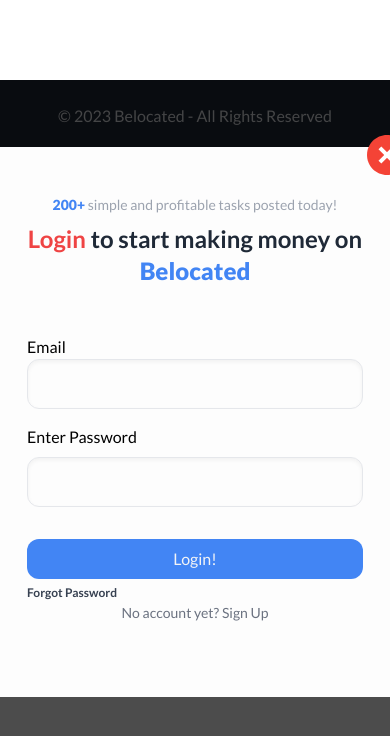
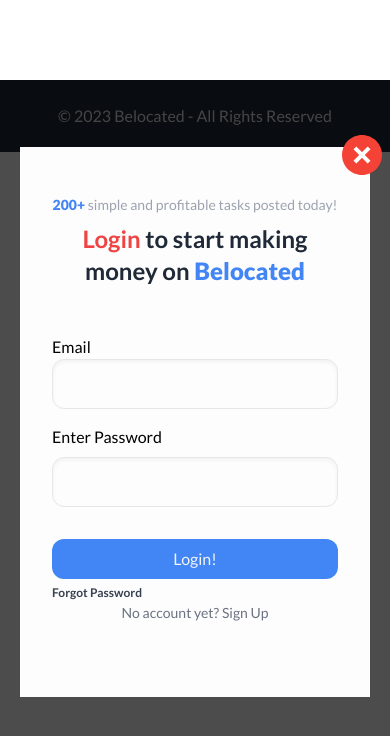
Before and after one commit to BelocatedLtd/user-frontend, a React (Vite) app: page /login in a window 390 px wide. Shown: the top 736 px of the page. Built offline with nearby package versions, Linux system fonts and the light colour scheme; no server answers.

Commit message:
uuhuhuhu

```diff
--- a/package.json
+++ b/package.json
@@ -4,7 +4,7 @@
   "version": "0.0.0",
   "type": "module",
   "scripts": {
-    "dev": "vite",
+    "dev" : "vite --host",
     "build": "vite build",
     "preview": "vite preview"
   },
--- a/src/pages/authLayout/Login.jsx
+++ b/src/pages/authLayout/Login.jsx
@@ -104,7 +104,7 @@
     return ReactDOM.createPortal(
       <div className='wrapper'>
         {isLoading && <Loader />}
-          <div className='relative modal w-[400px] h-[550px] bg-primary'>
+          <div className='relative modal w-[350px] h-[550px] bg-primary md:w-[400px]'>
             <img src={close} alt="close" onClick={handleLogin} size={40} className='absolute top-[-1rem] right-[-1rem] text-tertiary' />
             <div className='modal__header__text flex flex-col items-center my-[3rem]'>
             <h2 className='text-sm text-gray-400 font-medium px-6 text-center'><span className='text-secondary font-extrabold'>200+</span> simple and profitable tasks posted today!</h2>
--- a/src/pages/authLayout/Register.jsx
+++ b/src/pages/authLayout/Register.jsx
@@ -105,7 +105,7 @@
   return ReactDOM.createPortal(
     <div className='wrapper'>
       {isLoading && <Loader />}
-        <div className='relative modal w-[400px] h-[600px] bg-primary'>
+        <div className='relative modal w-[350px] h-[600px] bg-primary md:w-[400px]'>
           <img src={close} alt="close" onClick={handleRegister} size={40} className='absolute top-[-1rem] right-[-1rem] text-tertiary' />
           <div className='modal__header__text flex flex-col items-center mt-[3rem] mb-[1.7rem]'>
             <h2 className='text-sm text-gray-400 font-medium px-6 text-center'><span className='text-secondary font-extrabold'>200+</span> simple and profitable tasks posted today!</h2>
@@ -127,7 +127,7 @@
                   </div>
 
                   <div className='flex flex-col'>
-                  <label htmlFor="password" className='mr-[1rem]'>Confirm Password</label>
+                  <label htmlFor="password" className='w-full mr-[1rem]'>Confirm Password</label>
                   <input type="password" name="password2" onChange={handleInputChange} className={`w-full  mb-[1rem] shadow-inner p-3 bg-transparent border ${isError ? 'border-red-400' : 'border-gray-200'} rounded-xl`}/>
                   </div>
                 </div>
```
